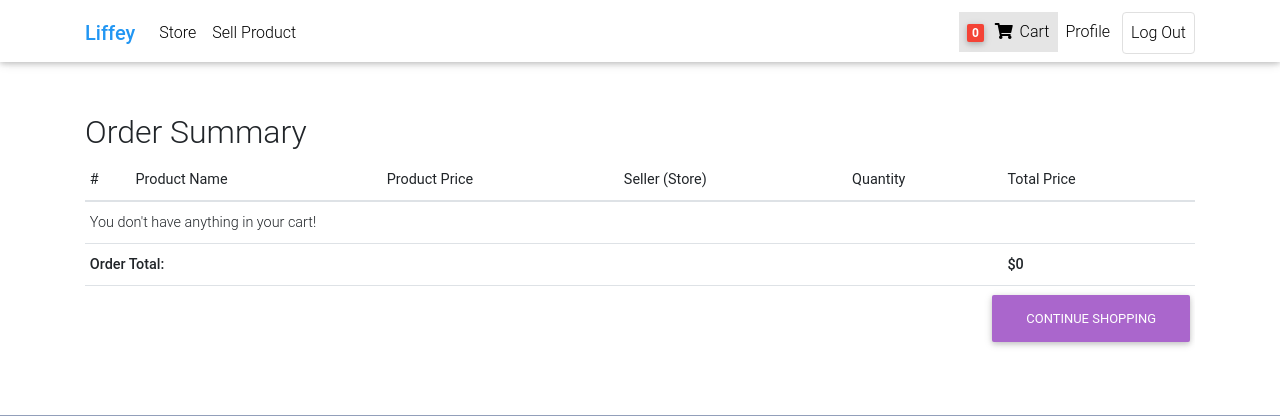
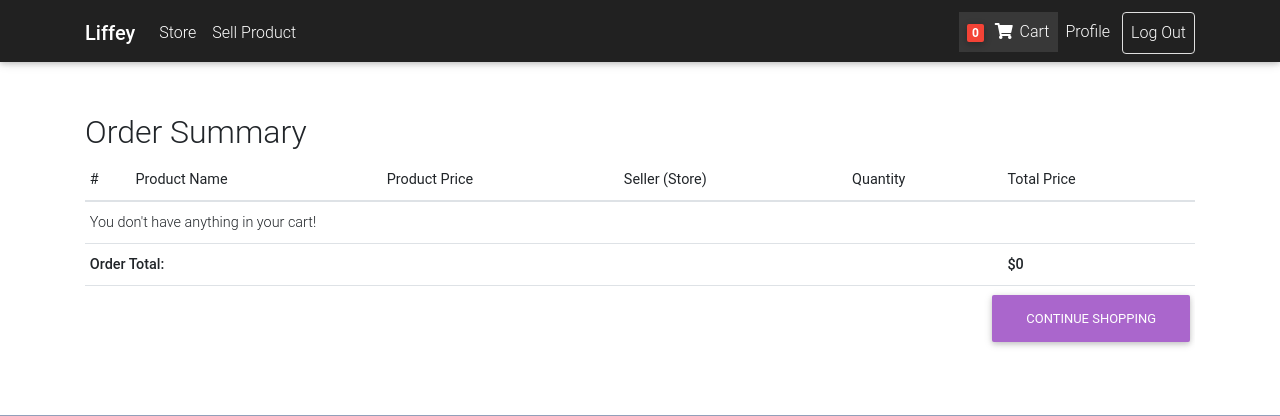
Before and after one commit to michaelhesch/ci-ms-4, a Django app: page /cart/ in a window 1280 px wide. Shown: the top 416 px of the page. Run offline with Django 3.2, Linux system fonts and the light colour scheme; the visitor is signed in with stand-in values (Sample User, id 1); some libraries are stand-ins or nearby versions.

Commit message:
Minor template updates

```diff
--- a/cart/templates/cart/cart.html
+++ b/cart/templates/cart/cart.html
@@ -20,7 +20,11 @@
         <tbody>
         {% for order_item in cart_items %}
         <tr>
-            <td scope="row" class="p-3 w-25">{{ forloop.counter }}. <img class="img-fluid rounded pl-2" style="max-width: 50%;" src="{{ order_item.product.image_url }}"></td>
+            <td scope="row" class="p-3 w-25">{{ forloop.counter }}.
+                <a href="{{ order_item.product.get_absolute_url }}" alt="{{ order_item.product.product_name }}">
+                    <img class="img-fluid rounded pl-2" style="max-width: 50%;" src="{{ order_item.product.image_url }}">
+                </a>
+            </td>
             <td scope="row"><a href="{{ order_item.product.get_absolute_url }}" alt="{{ order_item.product.product_name }}">{{ order_item.product.product_name }}</a></td>
             <td scope="row">${{ order_item.product.price|intcomma }}</td>
             <td scope="row">{{ order_item.product.seller.store_name }}</td>
--- a/templates/base.html
+++ b/templates/base.html
@@ -42,20 +42,17 @@
 <body>
   <header>
     <!-- Navbar -->
-    <nav class="navbar fixed-top navbar-expand-lg navbar-light white scrolling-navbar pb-2">
+    <nav class="navbar fixed-top navbar-expand-lg navbar-dark bg-dark scrolling-navbar pb-2">
       <div class="container">
-
         <!-- Brand -->
         <a class="navbar-brand waves-effect" href="{% url 'home:home' %}">
-          <strong class="blue-text">Liffey</strong>
+          <strong class="white-text">Liffey</strong>
         </a>
-
         <!-- Collapse -->
         <button class="navbar-toggler" type="button" data-toggle="collapse" data-target="#navbarSupportedContent"
           aria-controls="navbarSupportedContent" aria-expanded="false" aria-label="Toggle navigation">
           <span class="navbar-toggler-icon"></span>
         </button>
-
         <!-- Links -->
         <div class="collapse navbar-collapse" id="navbarSupportedContent">
           <!-- Left -->
@@ -87,16 +84,6 @@
               </a>
             </li>
             {% endif %}
-            <!-- Placeholder for blog -->
-            <!--
-            <li class="nav-item {% if request.path == url %}active{% endif %}">
-              <a class="nav-link waves-effect" href="#">Blog
-                {% if request.path == url %}
-                <span class="sr-only">(current)</span>
-                {% endif %}
-              </a>
-            </li>
-            -->
           </ul>
           <!-- Right -->
           <ul class="navbar-nav nav-flex-icons">
```
